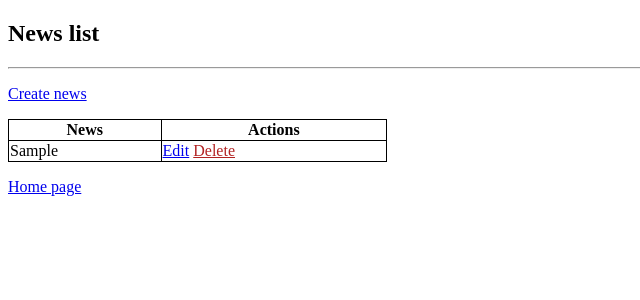
After one commit to LyamkinViktor/php2, a PHP site: page /App/Admin/admin.php in a window 1280 px wide. The commit adds this page. Shown: the top 300 px of the page, without its empty margins (0-640 px from the left). Run offline with PHP 8.4, Linux system fonts and the light colour scheme; tables that the repository leaves empty or names only in its code hold one stand-in row (values such as "Sample post").

Commit message:
Added admin panel, config is now a singleton class

```diff
--- /dev/null
+++ b/App/Admin/admin.php
@@ -0,0 +1,22 @@
+<?php
+
+use App\Models\News;
+
+require __DIR__ . '/../../autoload.php';
+require __DIR__ . '/functions.php';
+
+if (isset($_POST['newsHeadline'], $_POST['newsDescription'])) {
+    if (empty($_POST['newsHeadline']) || empty($_POST['newsDescription'])) {
+        echo 'Fill in all the fields!';
+    } else {
+        editNews($_POST['newsHeadline'], $_POST['newsDescription'], $_GET['id']);
+    }
+}
+
+if (isset($_GET['delete'], $_GET['id'])) {
+    deleteNews($_GET['id']);
+}
+
+$news = News::findAll();
+
+include __DIR__ . '/../../templates/admin.php';
--- /dev/null
+++ b/App/Admin/functions.php
@@ -0,0 +1,43 @@
+<?php
+
+use App\Models\News;
+
+/**
+ * Editing news.
+ *
+ * @param string  $newsHeadline    Editable news title.
+ * @param string  $newsDescription Description of editable news.
+ * @param integer $newsId          Id of editable news.
+ */
+function editNews($newsHeadline, $newsDescription, $newsId)
+{
+    if (!empty($newsId)) {
+        $news = News::findById((int)$newsId);
+        if (false === $news) {
+            echo 'There is no such news!';
+            exit;
+        }
+    } else {
+        $news = new News();
+    }
+    $news->article = trim(htmlspecialchars($newsHeadline));
+    $news->description = trim(htmlspecialchars($newsDescription));
+    $news->save();
+}
+
+/**
+ * Delete news by id.
+ *
+ * @param integer $id
+ */
+function deleteNews($id)
+{
+    if (!empty((int)$id)) {
+        $news = News::findById($id);
+        if (false === $news) {
+            echo 'There is no such news!';
+            exit;
+        }
+        $news->delete();
+    }
+}
--- a/App/Config.php
+++ b/App/Config.php
@@ -8,10 +8,28 @@ namespace App;
  */
 class Config
 {
-    public $data = [];
+    private static $instance;
+    public $data;
 
-    public function __construct()
+    /**
+     * Config constructor.
+     */
+    private function __construct()
     {
         $this->data = require __DIR__ . '/DbConfig.php';
     }
+
+    /**
+     * Get config instance.
+     *
+     * @return Config
+     */
+    public static  function getInstance(): Config
+    {
+        if (null === self::$instance) {
+            self::$instance = new self();
+        }
+
+        return self::$instance;
+    }
 }
--- a/App/Db.php
+++ b/App/Db.php
@@ -14,7 +14,7 @@ class Db
      */
     public function __construct()
     {
-        $config = new Config();
+        $config = Config::getInstance();
         $data = $config->data;
         $this->dbh = new \PDO(
             'mysql:host=' . $data['db']['host'] . ';dbname=' . $data['db']['dbname'],
--- a/App/Model.php
+++ b/App/Model.php
@@ -1,8 +1,6 @@
 <?php
 
 namespace App;
-
-use App\Models\Article;
 
 /**
  * Class Model
--- a/App/Models/Article.php
+++ b/App/Models/News.php
@@ -6,13 +6,13 @@ use App\Db;
 use App\Model;
 
 /**
- * Class Article
+ * Class News
  * @package App\Models
  */
-class Article extends Model
+class News extends Model
 {
     protected const TABLE = 'news';
-    public $note;
+    public $article;
 
     /**
      * Get model name.
--- /dev/null
+++ b/templates/admin.php
@@ -0,0 +1,51 @@
+<!doctype html>
+<html lang="en">
+<head>
+    <meta charset="UTF-8">
+    <meta name="viewport"
+          content="width=device-width, user-scalable=no, initial-scale=1.0, maximum-scale=1.0, minimum-scale=1.0">
+    <meta http-equiv="X-UA-Compatible" content="ie=edge">
+    <style>
+        table {
+            min-width: 30%;
+            max-width: 100%;
+        }
+        table, th, td {
+            border: 1px solid black;
+            border-collapse: collapse;
+        }
+    </style>
+    <title>Admin panel</title>
+</head>
+<body>
+    <h2>News list</h2>
+    <hr>
+
+    <p>
+        <a href="/php2/templates/newsEditing.php">Create news</a>
+    </p>
+
+    <div>
+        <table>
+            <tr>
+                <th>News</th>
+                <th>Actions</th>
+            </tr>
+            <?php foreach ($news as $oneNews) : ?>
+            <tr>
+                <td><?php echo $oneNews->article; ?></td>
+                <td>
+                    <a href="/php2/App/Admin/newsEditing.php?id=<?php echo $oneNews->id; ?>">Edit</a>
+                    <a href="/php2/App/Admin/admin.php?delete&id=<?php echo $oneNews->id; ?>" style="color: firebrick;">Delete</a>
+                </td>
+            </tr>
+            <?php endforeach; ?>
+        </table>
+    </div>
+
+    <p>
+        <a href="/php2/index.php">Home page</a>
+    </p>
+
+</body>
+</html>
--- a/templates/article.php
+++ b/templates/news.php
@@ -9,7 +9,10 @@
 </head>
 <body>
     <p>
-        Article: <?php echo $article->note; ?>
+        News: <?php echo $news->article; ?>
+    </p>
+    <p>
+        Description: <?php  echo $news->description; ?>
     </p>
 </body>
 </html>
```
Also changed, not shown: App/Admin/newsEditing.php (added, +11 -0 lines), App/news.php (added, +9 -0 lines), article.php (deleted, +0 -7 lines), index.php (+3 -6 lines), templates/index.php (+9 -3 lines), templates/newsEditing.php (added, +33 -0 lines), tests/test.php (+3 -1 lines), App/DbConfig.php (line endings or trailing spaces), App/Models/Person.php (line endings or trailing spaces).
